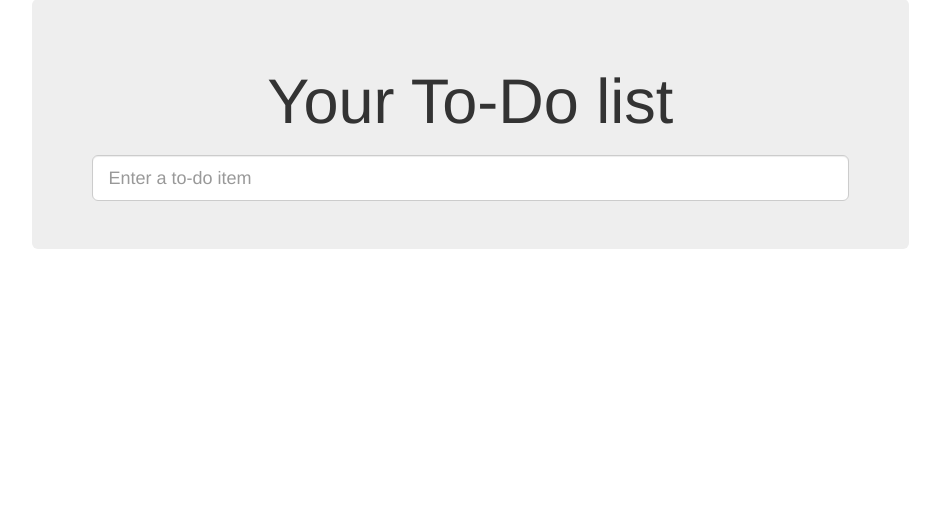
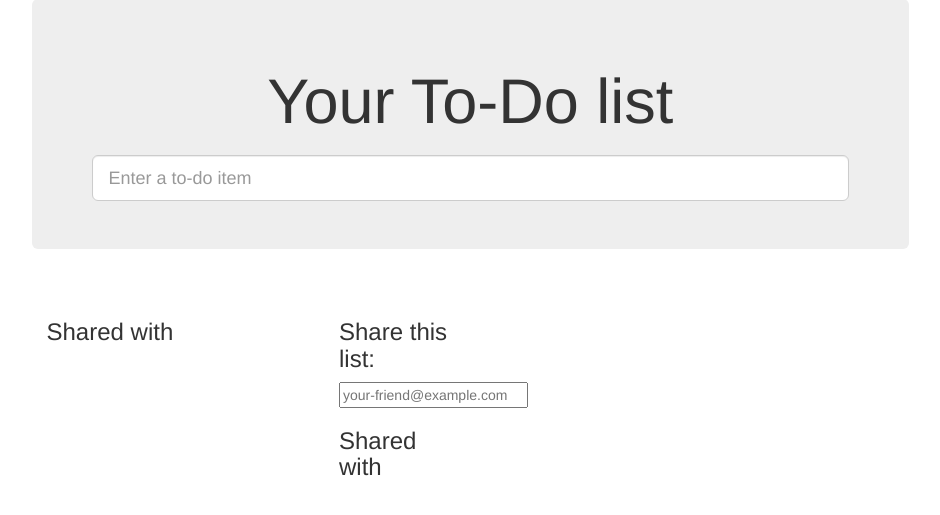
Before and after one commit to vstasn/django-lists, a Django app: template lists/templates/list.html in a window 1280 px wide. Shown: the part 73-588 px from the top of the page, without its empty margins (316-1256 px from the left). Run offline with Django 3.2, Linux system fonts and the light colour scheme; the template is opened without the code that fills it: values that come from a table or form of the project are taken from there, others are empty; some libraries are stand-ins or nearby versions.

Commit message:
Add test sharing, share list with others

```diff
--- a/lists/models.py
+++ b/lists/models.py
@@ -10,6 +10,9 @@ class List(models.Model):
         blank=True,
         null=True,
         on_delete=models.CASCADE
+    )
+    shared_with = models.ManyToManyField(
+        settings.AUTH_USER_MODEL, related_name='shared_lists'
     )
 
     @property
--- a/lists/templates/list.html
+++ b/lists/templates/list.html
@@ -10,14 +10,37 @@
             <tr><td>{{ forloop.counter }}: {{ item.text }}</td></tr>
         {% endfor %}
     </table>
+
+    {% if list.owner %}
+        <p>List owner: <span id="id_list_owner">{{ list.owner.email }}</span><p>
+    {% endif %}
 {% endblock %}
 
-{% block sharing %}
-    <div class="row">
-        <form method="POST" action="#">
-            <span>Share this list:</span>
-            <input class="form-control" name="sharee" type="text" />
-            {% csrf_token %}
-        </form>
-    <div>
+
+{% block extra_content %}
+  <div class="row">
+
+    <div class="col-md-6">
+      <h3>Shared with</h3>
+      <ul>
+        {% for sharee in list.shared_with.all %}
+          <li class="list-sharee">{{ sharee.email }}</li>
+        {% endfor %}
+      </ul>
+    </div>
+
+    <div class="col-md-3">
+      <h3>Share this list:</h3>
+      <form class="form-inline" method="POST" action="{% url 'share_list' list.id %}" >
+        {% csrf_token %}
+        <input name="sharee" placeholder="your-friend@example.com" />
+      </form>
+        <h3>Shared with</h3>
+        <ul>
+            {% for sharee in list.shared_with.all %}
+              <li class="list-sharee">{{ sharee.email }}</li>
+            {% endfor %}
+        </ul>
+    </div>
+  </div>
 {% endblock %}
--- a/lists/urls.py
+++ b/lists/urls.py
@@ -19,5 +19,6 @@ from lists import views
 urlpatterns = [
     url(r'^new$', views.new_list, name='new_list'),
     url(r'^(\d+)/$', views.view_list, name='view_list'),
+    url(r'^(\d+)/share$', views.share_list, name='share_list'),
     url(r'^users/(.+)/$', views.my_lists, name='my_lists'),
 ]
--- a/lists/views.py
+++ b/lists/views.py
@@ -38,3 +38,9 @@ def my_lists(request, email):
     '''my lists'''
     owner = User.objects.get(email=email)
     return render(request, 'my_lists.html', {'owner': owner})
+
+
+def share_list(request, list_id):
+    list_ = List.objects.get(id=list_id)
+    list_.shared_with.add(request.POST['sharee'])
+    return redirect(list_)
```
Also changed, not shown: functional_tests/test_sharing.py (+4 -5 lines), lists/templates/my_lists.html (+14 -2 lines), lists/tests/test_models.py (+7 -0 lines), lists/tests/test_views.py (+21 -0 lines), lists/migrations/0008_list_shared_with.py (added).
